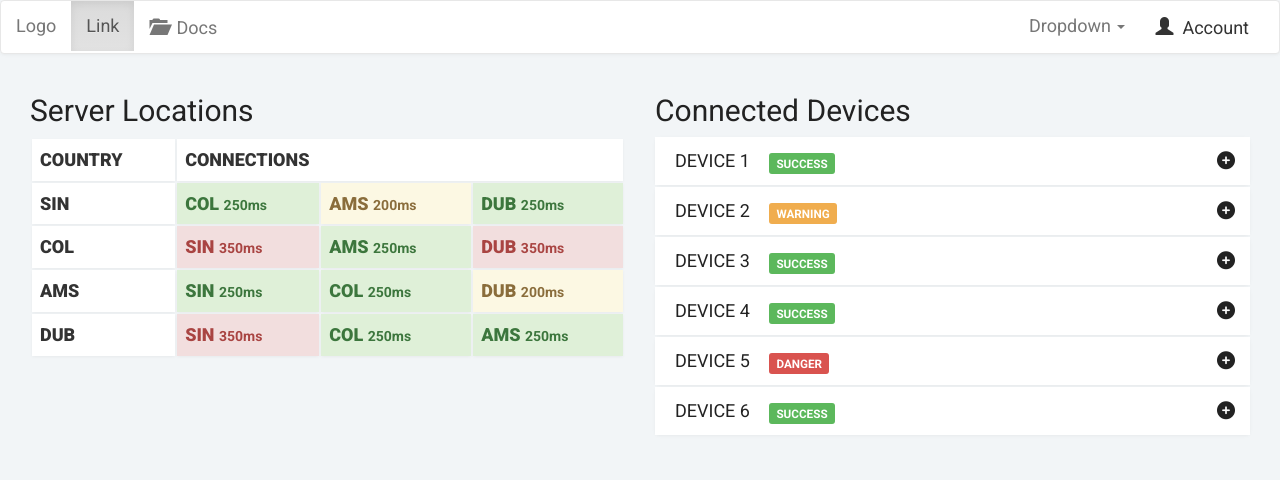
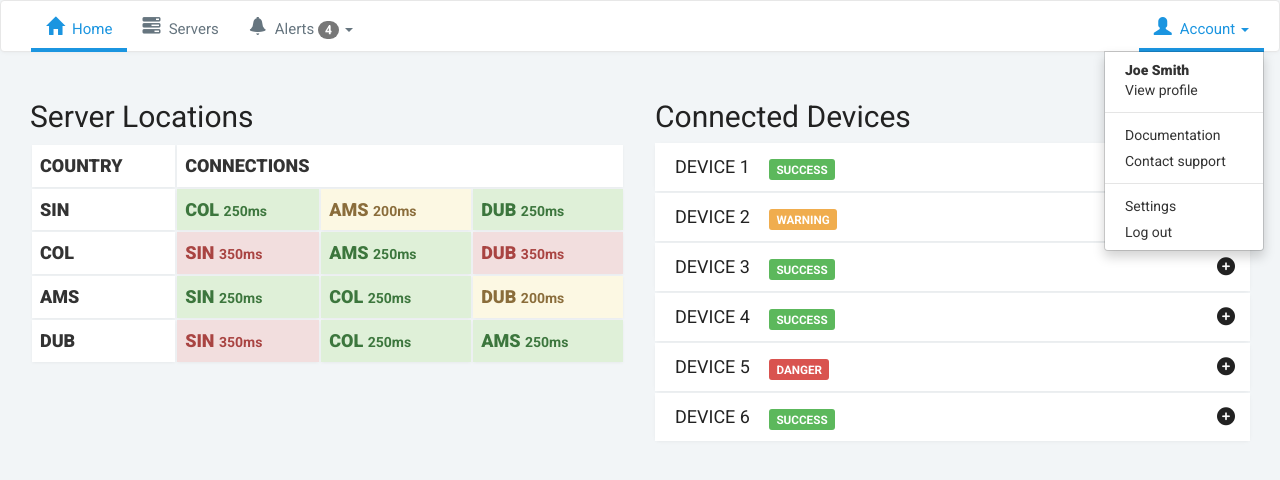
Before and after one commit to mikebozee/py300-network-project, a plain HTML site: page ui/index.html in a window 1280 px wide. Both pictures are taken after a click on the button "Account". Drawn offline with nearby package versions, Linux system fonts and the light colour scheme.

Commit message:
navbar items, navbar fixed

```diff
--- a/ui/css/main.css
+++ b/ui/css/main.css
@@ -25,9 +25,90 @@ body * {
 /* NAV STRIP
 ==============================*/
 
+.navbar {
+    position: fixed;
+    top: 0;
+    left: 0;
+    z-index: 10;
+    width: 100%;
+}
 
+.navbar-default .navbar-nav>li>a {
+    color: #66757f;
+    transition: all .15s ease-in-out;
+    position: relative;
+    height: 50px;
+}
 
+.navbar-default .navbar-nav>li>a::after {
+    content: '';
+    position: absolute;
+    bottom: -1px;
+    left: 0px;
+    width: 100%;
+    height: 4px;
+    transition: all .15s ease-in-out;
+    background-color: transparent;
+}
 
+.navbar-default .navbar-nav>.open>a,
+.navbar-default .navbar-nav>.open>a:focus,
+.navbar-default .navbar-nav>.open>a:hover,
+.navbar-default .navbar-nav>.active>a,
+.navbar-default .navbar-nav>.active>a:hover,
+.navbar-default .navbar-nav>.active>a:focus,
+.navbar-default .navbar-nav>li>a:focus,
+.navbar-default .navbar-nav>li>a:hover {
+    color: #1b95e0;
+}
+
+.navbar-default .navbar-nav>.active>a,
+.navbar-default .navbar-nav>.open>a {
+    background-image: none;
+    background-color: transparent;
+    box-shadow: none;
+}
+
+.navbar-default .navbar-nav>.open>a,
+.navbar-default .navbar-nav>.open>a:focus,
+.navbar-default .navbar-nav>.open>a:hover,
+.navbar-default .navbar-nav>.active>a,
+.navbar-default .navbar-nav>.active>a:focus,
+.navbar-default .navbar-nav>.active>a:hover {
+    background-color: transparent;
+}
+
+.navbar-default .navbar-nav>li.active>a::after,
+.navbar-default .navbar-nav>li>a:focus::after,
+.navbar-default .navbar-nav>li>a:hover::after {
+    background-color: #1b95e0;
+}
+
+.navbar {
+    font-size: 15px;
+}
+
+.navbar .glyphicon {
+    font-size: 18px;
+    margin-right: 8px;
+    display: inline-block;
+}
+
+.navbar .badge {
+    transition: all .15s ease-in-out;
+}
+
+.navbar-default .navbar-nav>.active>a:focus .badge,
+.navbar-default .navbar-nav>.active>a:hover .badge,
+.navbar-default .navbar-nav>li>a:focus .badge,
+.navbar-default .navbar-nav>li>a:hover .badge {
+    background-color: #1b95e0;
+}
+
+.mb-username {
+    font-weight: 900;
+    display: block;
+}
 
 /* DEVICE TABLE
 ==============================*/
@@ -48,6 +129,7 @@ h2.component-heading {
 
 #mb-main {
     padding: 0 15px;
+    margin-top: 80px;
 }
 
 
@@ -94,6 +176,7 @@ h2.component-heading {
 
 .panel-group .panel-heading+.panel-collapse>.list-group, .panel-group .panel-heading+.panel-collapse>.panel-body {
     border: none;
+    padding: 20px;
 }
 
 .panel-body p {
--- a/ui/index.html
+++ b/ui/index.html
@@ -34,27 +34,39 @@
             <span class="icon-bar"></span>
             <span class="icon-bar"></span>
           </button>
-          <a class="navbar-brand" href="#">Logo</a>
+          <!-- <a class="navbar-brand" href="#">Logo</a> -->
         </div>
 
         <!-- Collect the nav links, forms, and other content for toggling -->
         <div class="collapse navbar-collapse" id="bs-example-navbar-collapse-1">
           <ul class="nav navbar-nav">
-            <li class="active"><a href="#">Link <span class="sr-only">(current)</span></a></li>
-            <li><a href="#"><span class="glyphicon glyphicon-folder-open" aria-hidden="true"></span> &nbsp;Docs</a></li>
+            <li class="active"><a href="#"><span class="glyphicon glyphicon-home" aria-hidden="true"></span>Home<span class="sr-only">(current)</span></a></li>
+            <li><a href="#"><span class="glyphicon glyphicon-tasks" aria-hidden="true"></span>Servers</a></li>
+            <li class="dropdown">
+              <a href="#" class="dropdown-toggle" data-toggle="dropdown" role="button" aria-haspopup="true" aria-expanded="false"><span class="glyphicon glyphicon-bell" aria-hidden="true"></span>Alerts <span class="badge">4</span> <span class="caret"></span></a>
+              <ul class="dropdown-menu">
+                <li><a href="#">View all</a></li>
+                <li role="separator" class="divider"></li>
+                <li><a href="#">May 10: DUB latency</a></li>
+                <li><a href="#">May 13: SIN old code</a></li>
+                <li><a href="#">May 15: AMS patch</a></li>
+                <li><a href="#">May 16: SIN latency</a></li>
+              </ul>
+            </li>
           </ul>
           <ul class="nav navbar-nav navbar-right">
             <li class="dropdown">
-              <a href="#" class="dropdown-toggle" data-toggle="dropdown" role="button" aria-haspopup="true" aria-expanded="false">Dropdown <span class="caret"></span></a>
+              <a href="#" class="dropdown-toggle" data-toggle="dropdown" role="button" aria-haspopup="true" aria-expanded="false"><span class="glyphicon glyphicon-user" aria-hidden="true"></span>Account <span class="caret"></span></a>
               <ul class="dropdown-menu">
-                <li><a href="#">Action</a></li>
-                <li><a href="#">Another action</a></li>
-                <li><a href="#">Something else here</a></li>
+                <li><a href="#"><span class="mb-username">Joe Smith</span>View profile</a></li>
                 <li role="separator" class="divider"></li>
-                <li><a href="#">Separated link</a></li>
+                <li><a href="#">Documentation</a></li>
+                <li><a href="#">Contact support</a></li>
+                <li role="separator" class="divider"></li>
+                <li><a href="#">Settings</a></li>
+                <li><a href="#">Log out</a></li>
               </ul>
             </li>
-            <li><a href="#"><span class="glyphicon glyphicon-user" aria-hidden="true"></span> &nbsp;Account</a></li>
           </ul>
         </div><!-- /.navbar-collapse -->
       </div><!-- /.container-fluid -->
```
